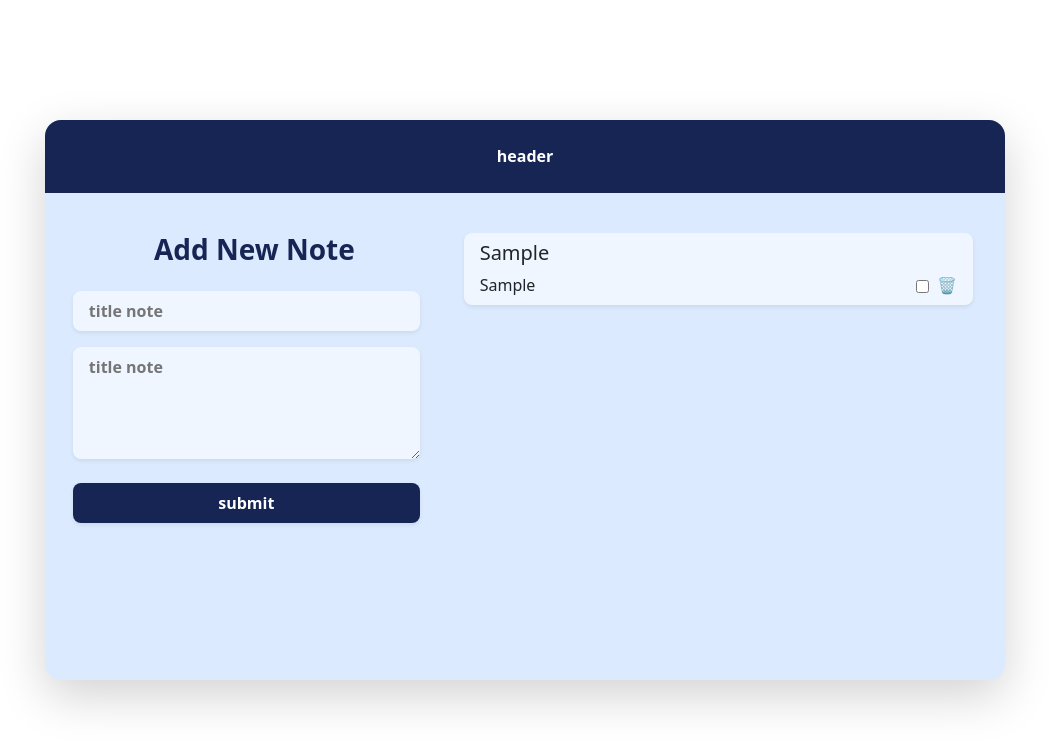
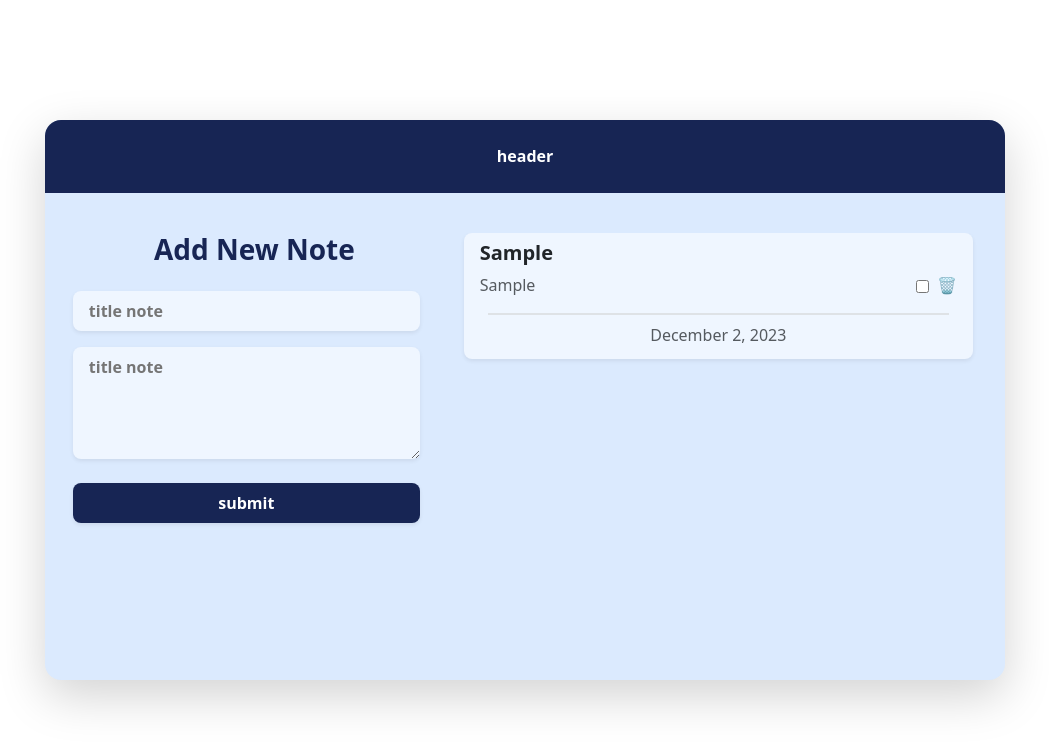
Before and after one commit to MiaadEstakhri/note-app, a React (Vite) app: page / in a window 1280 px wide. Both pictures are taken after typing "Sample", "Sample" into the empty fields and a click on the button "submit". Shown: the top 748 px of the page, without its empty margins (115-1164 px from the left). Built offline with nearby package versions, Linux system fonts and the light colour scheme.

Commit message:
add createAt in noteList component

```diff
--- a/src/components/noteList/noteList.jsx
+++ b/src/components/noteList/noteList.jsx
@@ -8,9 +8,9 @@ const NoteList = ({ notes }) => {
           <li
             className="w-100 input-note py-2  px-3 rounded-3 shadow-sm mb-3"
             key={item.id}>
-            <h5 className="text-capitalize">{item.title}</h5>
+            <h5 className="text-capitalize fw-bold">{item.title}</h5>
             <div className="w-100 d-flex justify-content-between">
-              <span className="text-break text-capitalize">
+              <span className="text-break text-capitalize text-muted">
                 {item.description}
               </span>
               <div className="d-flex align-items-end  justify-content-center">
@@ -23,6 +23,14 @@ const NoteList = ({ notes }) => {
                 <button className="border-0 bg-transparent">🗑️</button>
               </div>
             </div>
+            <div className="border m-2 mt-3"></div>
+            <div className="w-100 text-center text-muted my-1">
+              {new Date(item.createAt).toLocaleDateString("en-US", {
+                year: "numeric",
+                month: "long",
+                day: "numeric",
+              })}
+            </div>
           </li>
         );
       })}
```
